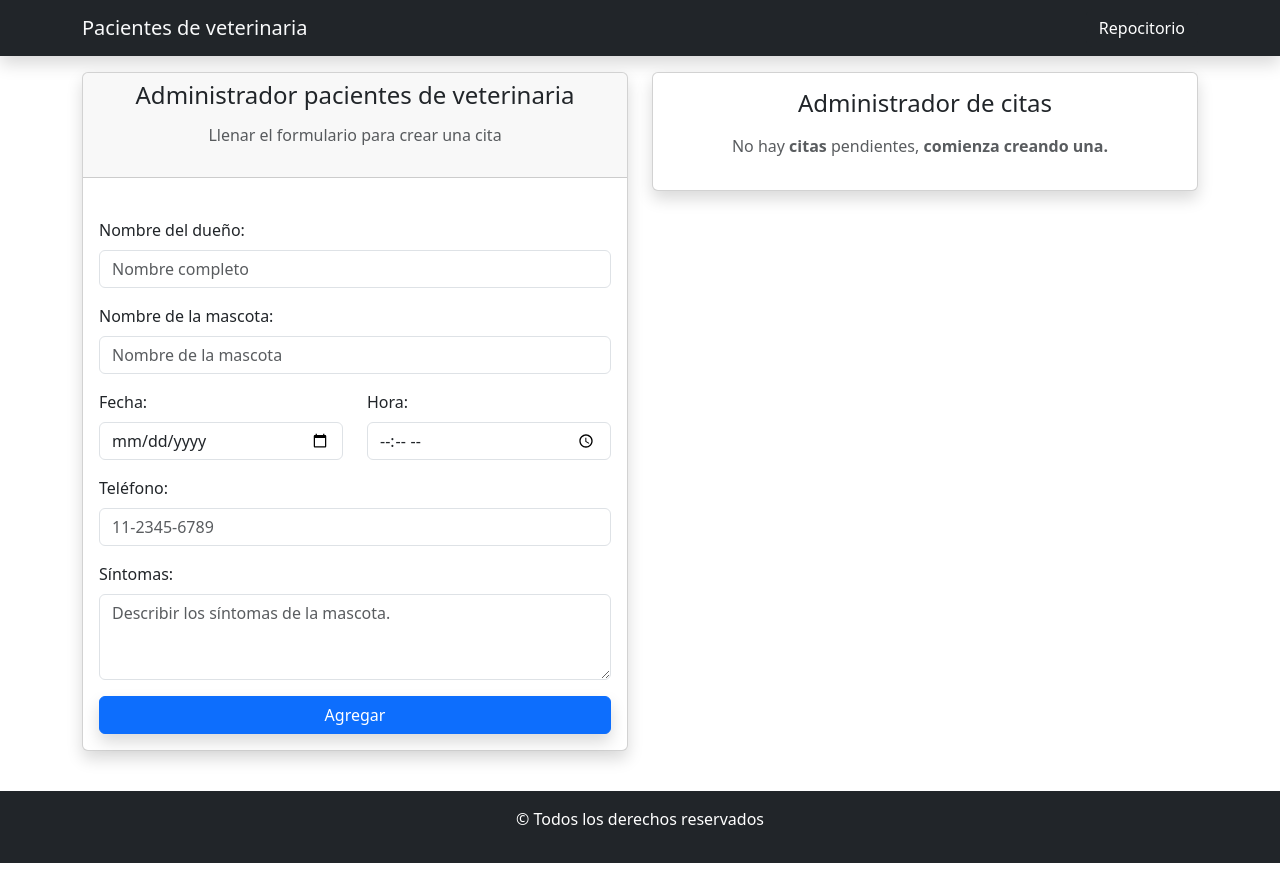
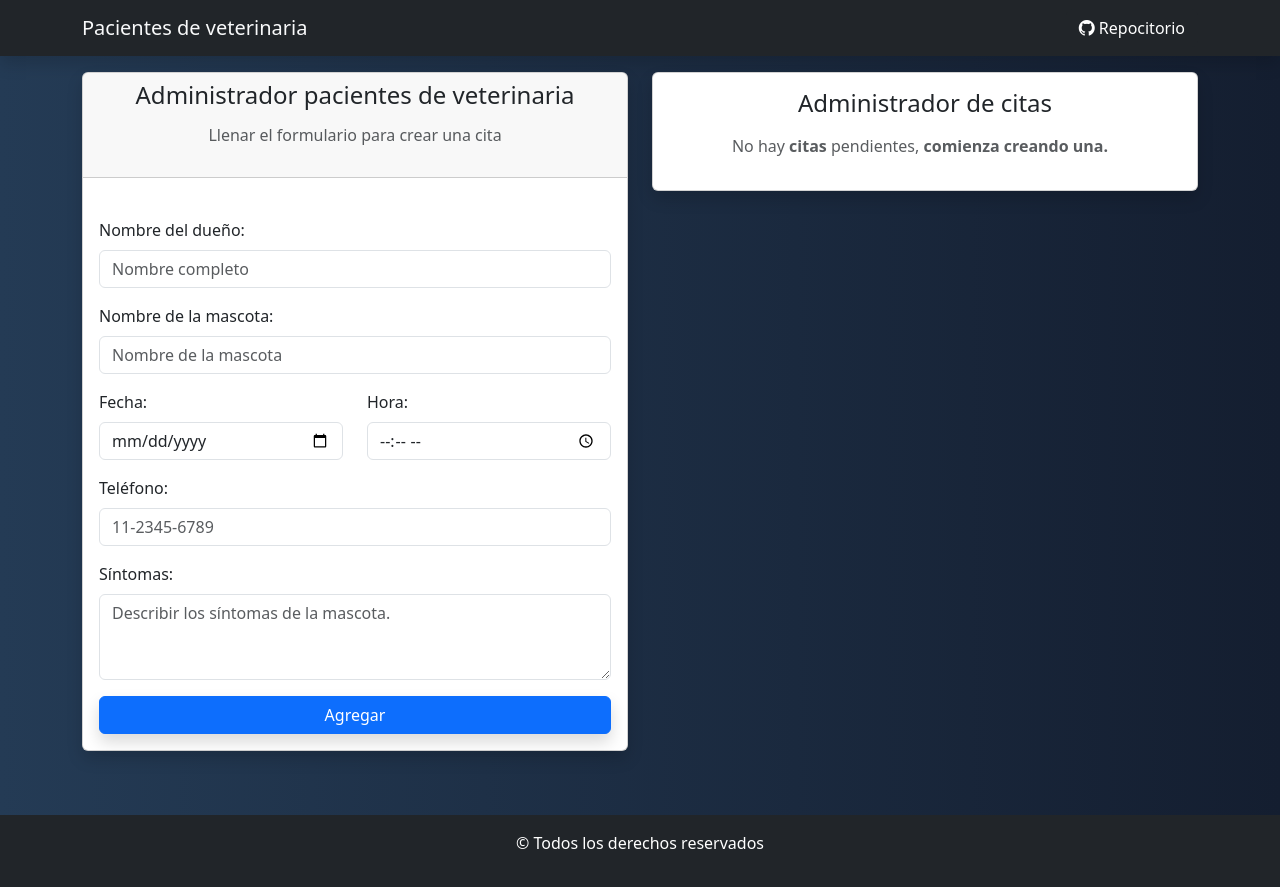
Before and after one commit to Maxii34/Tp9--Pacientes-de-veterinaria, a React (Vite) app: page / in a window 1280 px wide. Before the commit the page ends 863 px from the top, so only its background shows below. Built offline with nearby package versions, Linux system fonts and the light colour scheme.

Commit message:
Se le agrego un gradian en el fondo del main

```diff
--- a/src/App.jsx
+++ b/src/App.jsx
@@ -1,4 +1,5 @@
 import "bootstrap/dist/css/bootstrap.min.css";
+import 'bootstrap-icons/font/bootstrap-icons.css';
 import NavVeterinaria from "./Components/NavVeterinaria";
 import FooterVeterinaria from "./Components/FooterVeterinaria";
 import ImputFormulario from "./Components/ImputFormulario";
@@ -9,7 +10,7 @@ function App() {
   return (
     <>
       <NavVeterinaria />
-      <main>
+      <main className="gradien-css">
         <ImputFormulario />
       </main>
       <FooterVeterinaria />
--- a/src/Components/CardCitas.jsx
+++ b/src/Components/CardCitas.jsx
@@ -30,10 +30,10 @@ const CardCitas = ({
       </div>
       <div className="card-footer d-flex justify-content-end gap-2">
         <button
-          className="btn btn-danger btn-sm"
+          className="btn btn-danger btn-sm shadow"
           onClick={() => borrarCita(nombreMascota)}
         >
-          Eliminar cita
+          Eliminar
         </button>
       </div>
     </div>
--- a/src/Components/CardContenedor.jsx
+++ b/src/Components/CardContenedor.jsx
@@ -4,7 +4,7 @@ const CardContenedor = ({ citas, borrarCita }) => {
   return (
     <section>
       <h4 className="fs-4 text-center mb-3">Administrador de citas</h4>
-      <div className="card-scroll">
+      <div className="card-scroll ">
         {citas.length === 0 ? (
           <p className="text-center text-muted">
             No hay <b>citas</b> pendientes, <b>comienza creando una.</b>
--- a/src/Components/FooterVeterinaria.jsx
+++ b/src/Components/FooterVeterinaria.jsx
@@ -1,7 +1,7 @@
 
 const FooterVeterinaria = () => {
     return (
-        <footer className="bg-dark text-white text-center py-3 mt-4">
+        <footer className="bg-dark text-white text-center py-3">
             <div>
                 <p>&copy; Todos los derechos reservados</p>
             </div>
--- a/src/Components/ImputFormulario.jsx
+++ b/src/Components/ImputFormulario.jsx
@@ -46,7 +46,7 @@ const ImputFormulario = () => {
   };
 
   return (
-    <section className="container mt-3 w-auto">
+    <section className="container mt-3 w-auto my-5">
       <div className="row">
         <div className="col-12 col-lg-6 mb-3">
           <div className="card shadow responcive">
@@ -149,7 +149,7 @@ const ImputFormulario = () => {
                       {...register("telefono", {
                         required: "El teléfono es obligatorio",
                         pattern: {
-                          value: /^\d{2}-\d{4}-\d{4}$/,
+                          value: /^[+]?[\d\s\-\(\)]{8,}$/,
                           message: "Formato: 11-2345-6789",
                         },
                       })}
@@ -198,7 +198,7 @@ const ImputFormulario = () => {
         </div>
 
         <div className="col-12 col-lg-6 mb-3">
-          <div className="card shadow p-3">
+          <div className="card shadow p-3 responcive">
             <CardContenedor citas={citas} borrarCita={borrarCita} />
           </div>
         </div>
--- a/src/index.css
+++ b/src/index.css
@@ -17,3 +17,17 @@ main {
   overflow-y: auto;
   padding-right: 10px;
 }
+
+.gradien-css {
+  background: #141e30; /* fallback for old browsers */
+  background: -webkit-linear-gradient(
+    to right,
+    #243b55,
+    #141e30
+  ); /* Chrome 10-25, Safari 5.1-6 */
+  background: linear-gradient(
+    to right,
+    #243b55,
+    #141e30
+  ); /* W3C, IE 10+/ Edge, Firefox 16+, Chrome 26+, Opera 12+, Safari 7+ */
+}
```
Lines whose indentation alone changed are shown as unchanged.
